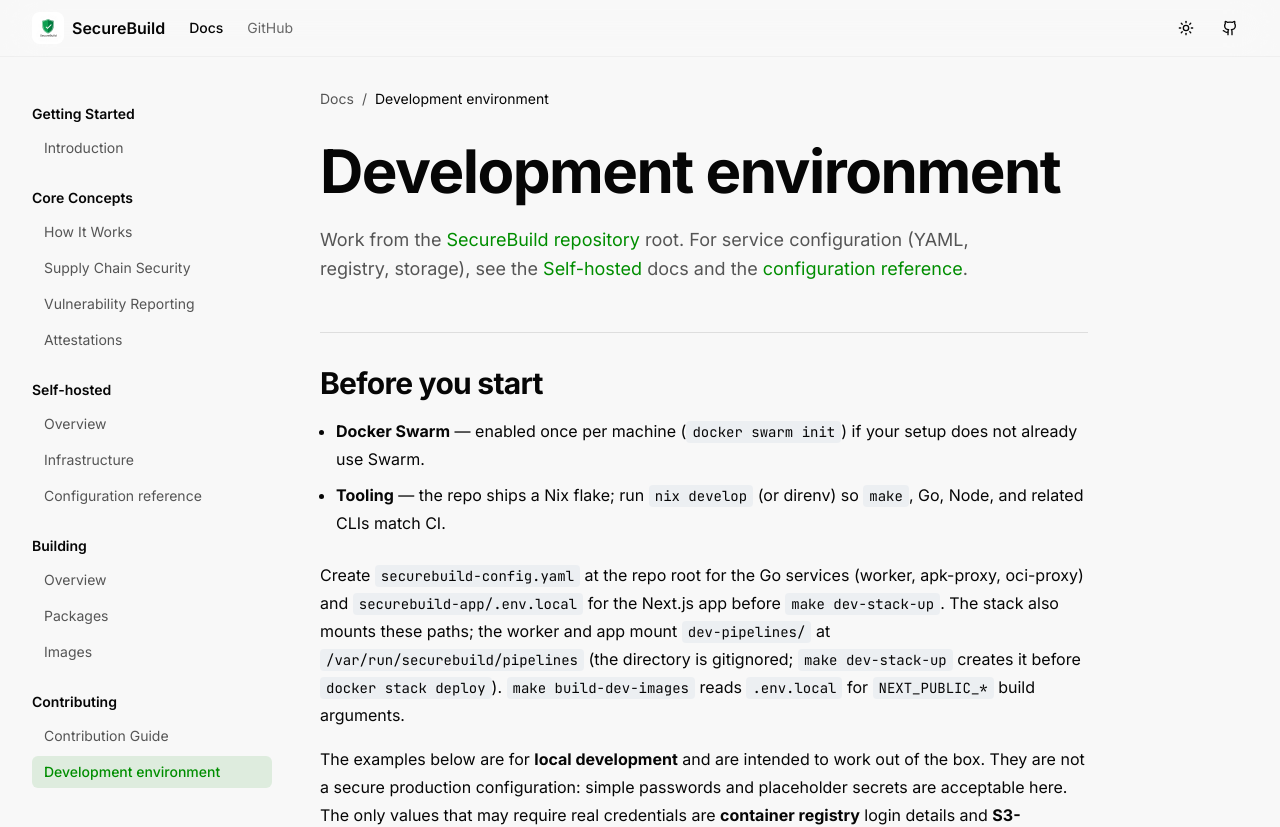
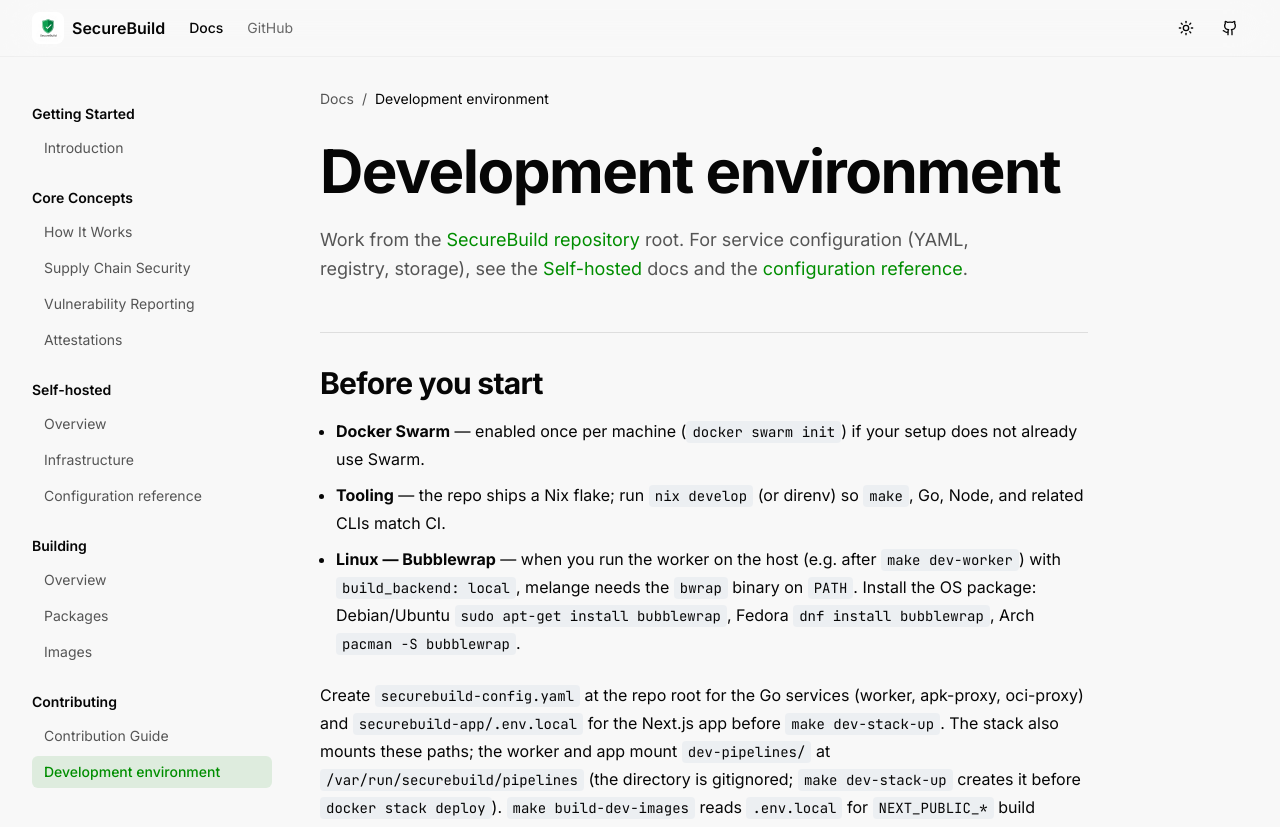
Before and after one commit to securebuildhq/securebuild-docs, a Next.js app: page /docs/development in a window 1280 px wide. Shown: the top 827 px of the page. Built offline with nearby package versions, Linux system fonts and the light colour scheme.

Commit message:
Add mention of bubblewrap

```diff
--- a/app/docs/development/page.tsx
+++ b/app/docs/development/page.tsx
@@ -64,6 +64,16 @@ export default function DevelopmentPage() {
           <code className="rounded bg-muted px-1.5 py-0.5 text-sm font-mono">nix develop</code> (or direnv) so{" "}
           <code className="rounded bg-muted px-1.5 py-0.5 text-sm font-mono">make</code>, Go, Node, and related CLIs match
           CI.
+        </DocsLI>
+        <DocsLI>
+          <strong>Linux — Bubblewrap</strong> — when you run the worker on the host (e.g. after{" "}
+          <code className="rounded bg-muted px-1.5 py-0.5 text-sm font-mono">make dev-worker</code>
+          ) with <code className="rounded bg-muted px-1.5 py-0.5 text-sm font-mono">build_backend: local</code>, melange
+          needs the <code className="rounded bg-muted px-1.5 py-0.5 text-sm font-mono">bwrap</code> binary on{" "}
+          <code className="rounded bg-muted px-1.5 py-0.5 text-sm font-mono">PATH</code>. Install the OS package: Debian/Ubuntu{" "}
+          <code className="rounded bg-muted px-1.5 py-0.5 text-sm font-mono">sudo apt-get install bubblewrap</code>, Fedora{" "}
+          <code className="rounded bg-muted px-1.5 py-0.5 text-sm font-mono">dnf install bubblewrap</code>, Arch{" "}
+          <code className="rounded bg-muted px-1.5 py-0.5 text-sm font-mono">pacman -S bubblewrap</code>.
         </DocsLI>
       </DocsUL>
 
```
